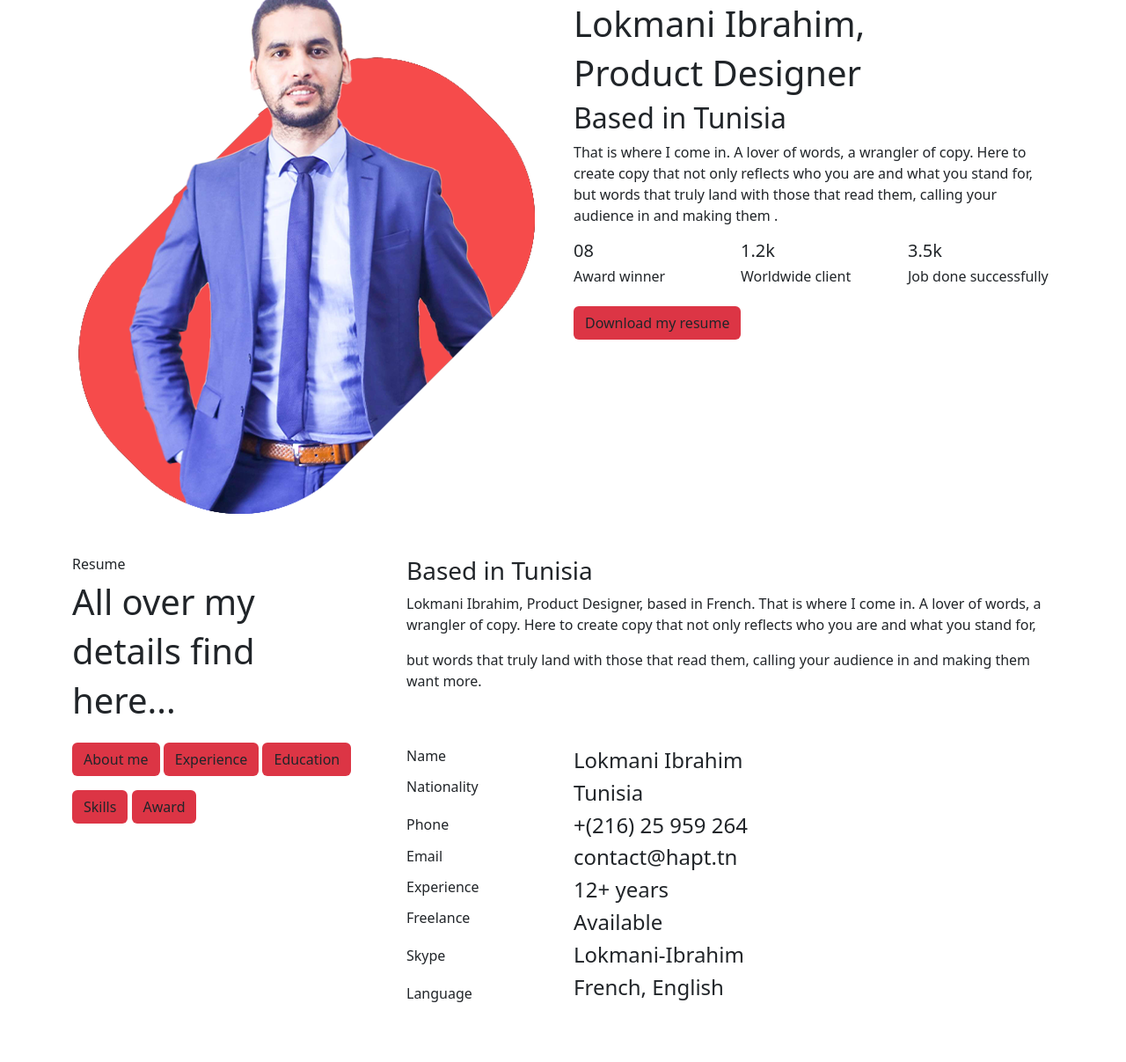
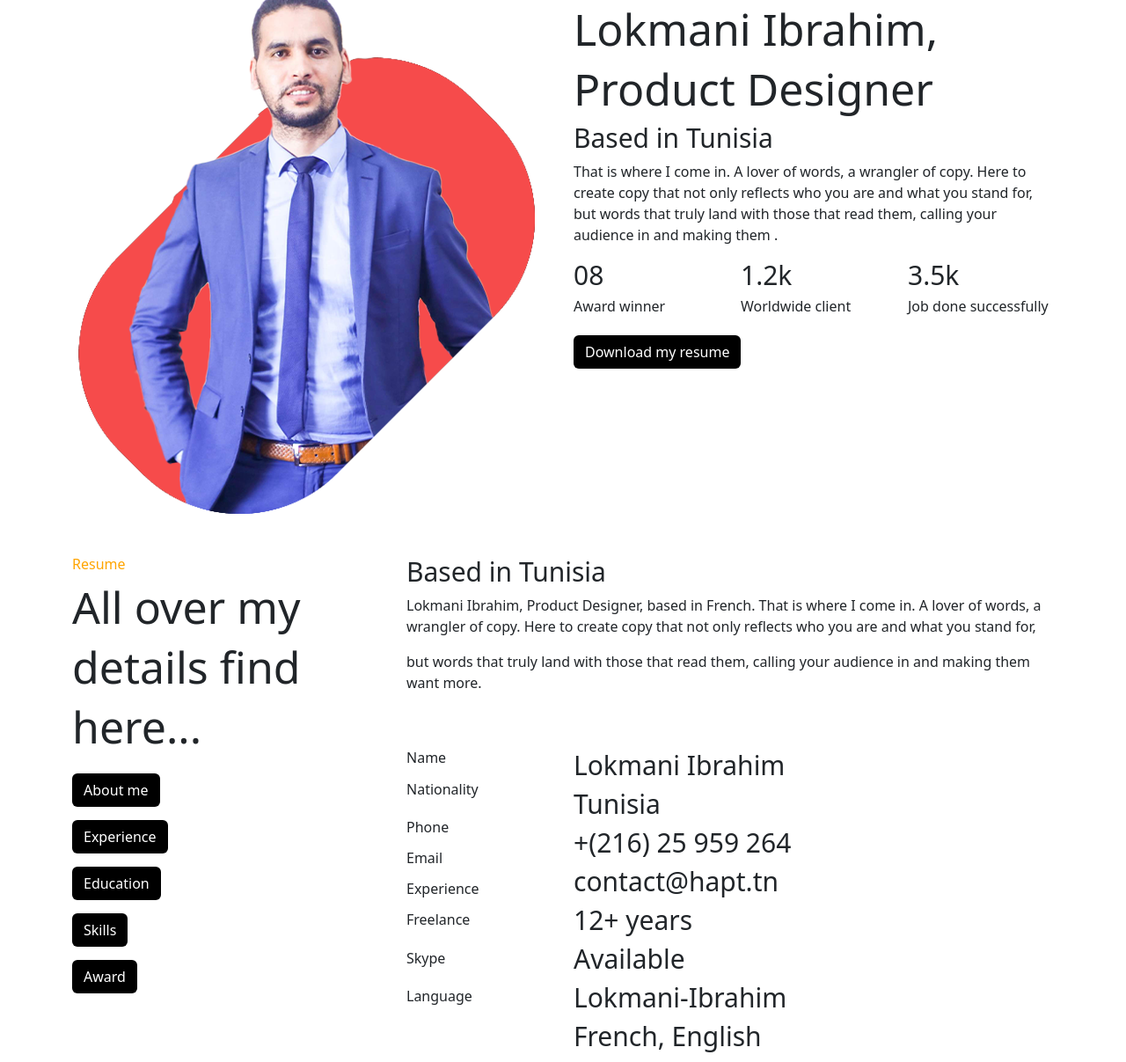
Before and after one commit to SiwarSouguir/Projet5, a plain HTML site: page index.html in a window 1280 px wide. Shown: the part 627-1834 px from the top of the page at 88% size. Drawn offline with nearby package versions, Linux system fonts and the light colour scheme.

Commit message:
update index

```diff
--- a/css/style.css
+++ b/css/style.css
@@ -24,3 +24,18 @@
     color: white;
     border-radius: 10px;
 }
+.titre2{
+    font-size: 30px;
+}
+.btn{
+    background-color: #000000;
+    color: #ffffff;
+    margin-top: 15px;
+    margin-right: 120px;
+    width: 100;
+}
+.btn-hoover{
+    background-color: #ffffff;
+    color: "000000";
+    stroke-width: 35px;
+}
--- a/index.html
+++ b/index.html
@@ -114,30 +114,29 @@
 
                     </div>
                     <div class="col-6">
-                        <h6>Hello I’m</h6>
-                        <h1>Lokmani Ibrahim,</h1>
-                        <h1>Product Designer</h1>
-                        <h2>Based in Tunisia</h2>
+                        <h6 class="sous-titre1">Hello I’m</h6>
+                        <h1 class="titre1">Lokmani Ibrahim,</h1>
+                        <h1 class="titre1">Product Designer</h1>
+                        <h2 class="titre2">Based in Tunisia</h2>
                         <P>That is where I come in. A lover of words, a wrangler of copy.
                             Here to create copy that not only reflects who you are and what you stand for,
                              but words that truly land with those that read them,
                              calling your audience in and making them .</P>
                              <div class="row">
                                 <div class="col-4">
-                                    <h5>08</h5>
+                                    <h5 class="titre2">08</h5>
                                     <h6>Award winner</h6>
                                 </div>
                                 <div class="col-4">
-                                    <h5>1.2k</h5>
+                                    <h5 class="titre2">1.2k</h5>
                                     <h6>Worldwide client</h6>
                                 </div>
                                 <div class="col-4">
-                                    <h5>3.5k</h5>
+                                    <h5 class="titre2">3.5k</h5>
                                     <h6>Job done successfully</h6>
-                                    </button>
                                 </div>
                              </div>
-              <button type="submit" class="btn mt-3 bg-danger">Download my resume</button>
+              <button type="submit" class="btn">Download my resume</button>
 
                     </div>
                 </div>
@@ -149,19 +148,19 @@
                     <div class="container">
                         <div class="row mt-5">
                             <div class="col-4">
-                                <h6>Resume</h6>
-                                <h1>All over my  </h1>
-                                <h1>details find</h1>
-                                <h1> here...</h1>
-                                <button type="submit" class="btn mt-3 bg-danger">About me</button>
-                                    <button type="submit" class="btn mt-3 bg-danger">Experience</button>
-                                    <button type="submit" class="btn mt-3 bg-danger">Education</button>
-                                    <button type="submit" class="btn mt-3 bg-danger">Skills</button>
-                                    <button type="submit" class="btn mt-3 bg-danger">Award</button>
+                                <h6 class="sous-titre1">Resume</h6>
+                                <h1 class="titre1">All over my  </h1>
+                                <h1 class="titre1">details find</h1>
+                                <h1 class="titre1"> here...</h1>
+                                <button type="submit" class="btn">About me</button>
+                                    <button type="submit" class="btn">Experience</button>
+                                    <button type="submit" class="btn">Education</button>
+                                    <button type="submit" class="btn">Skills</button>
+                                    <button type="submit" class="btn">Award</button>
 
                             </div>
                             <div class="col-8">
-                                <h3>Based in Tunisia</h3>
+                                <h3 class="titre2">Based in Tunisia</h3>
                                 <p>Lokmani Ibrahim, Product Designer, based in French.
                                     That is where I come in. A lover of words, a wrangler of copy.
                                     Here to create copy that not only reflects who you are and what you stand for,</p>
@@ -179,14 +178,14 @@
                                          <h6 class="mb-4">Language</h6>
                                         </div>
                                         <div class="col-9 mt-5">
-                                            <h4>Lokmani Ibrahim</h4>
-                                            <h4>Tunisia</h4>
-                                            <h4>+(216) 25 959 264</h4>
-                                            <h4>contact@hapt.tn</h4>
-                                            <h4>12+ years</h4>
-                                            <h4>Available</h4>
-                                            <h4>Lokmani-Ibrahim</h4>
-                                            <h4>French, English</h4>
+                                            <h4 class="titre2">Lokmani Ibrahim</h4>
+                                            <h4 class="titre2">Tunisia</h4>
+                                            <h4 class="titre2">+(216) 25 959 264</h4>
+                                            <h4 class="titre2">contact@hapt.tn</h4>
+                                            <h4 class="titre2">12+ years</h4>
+                                            <h4 class="titre2">Available</h4>
+                                            <h4 class="titre2">Lokmani-Ibrahim</h4>
+                                            <h4 class="titre2">French, English</h4>
                                         </div>
                             </div>
                     </div>
```
